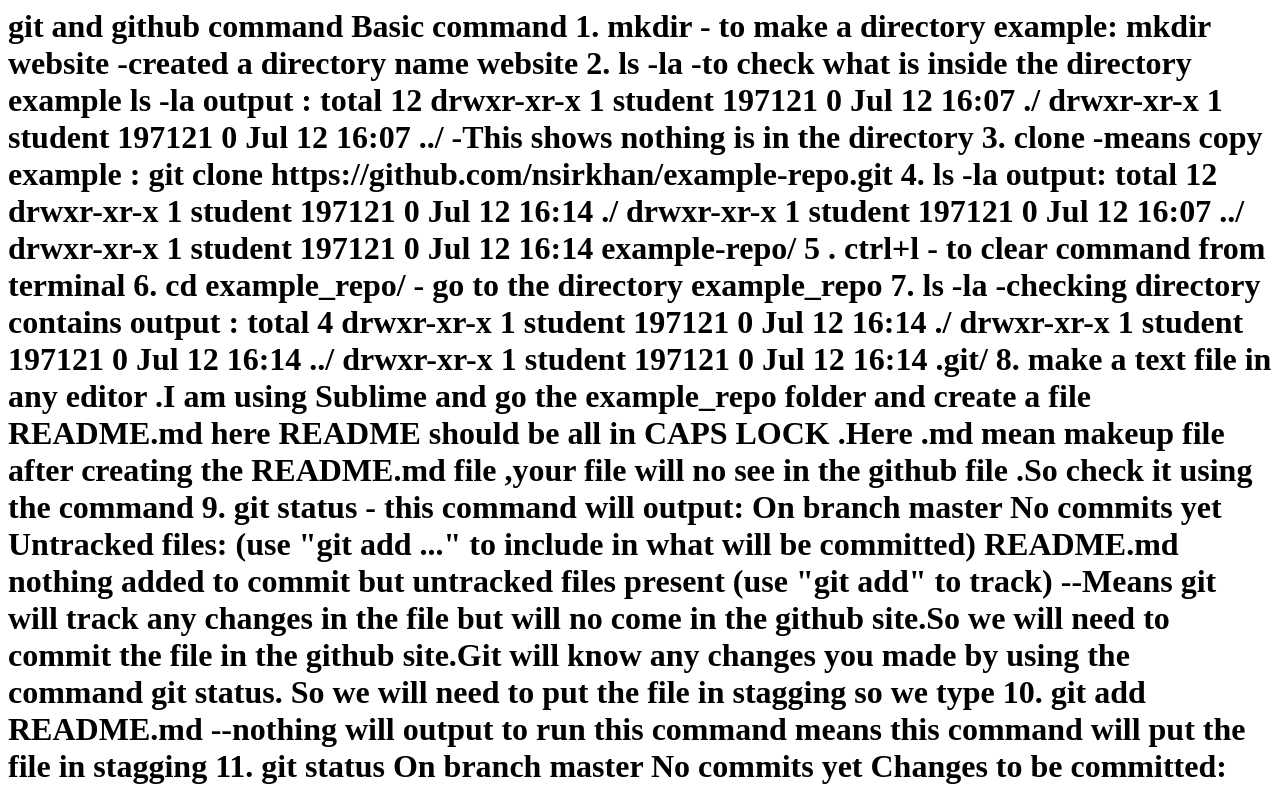
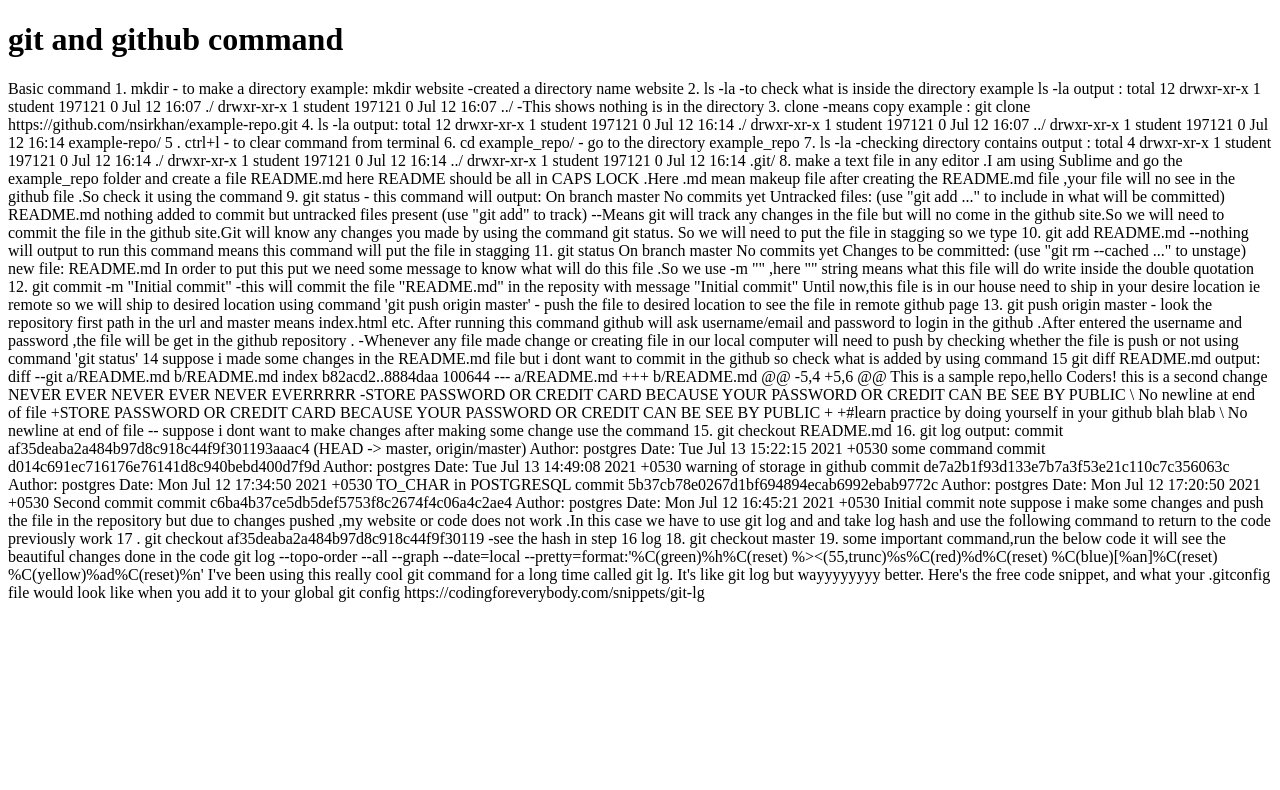
Before and after one commit to nsirkhan/example-repo, a plain HTML site: page index.html in a window 1280 px wide. Shown: the top 790 px of the page. Drawn offline with Linux system fonts and the light colour scheme.

Commit message:
converted plain text into html

```diff
--- a/index.html
+++ b/index.html
@@ -1,5 +1,10 @@
-<h1>
-git and github command
+<!DOCTYPE html>
+<html>
+<head>
+<title>GIT AND GITHUT TUTORIAL</title>
+</head>
+<body>
+<h1>git and github command </h1>
 
 Basic command
 1. mkdir - to make a directory
@@ -141,4 +146,7 @@ https://codingforeverybody.com/snippets/git-lg
 
 
 
-</h2>
+
+
+</body>
+</html>
```
